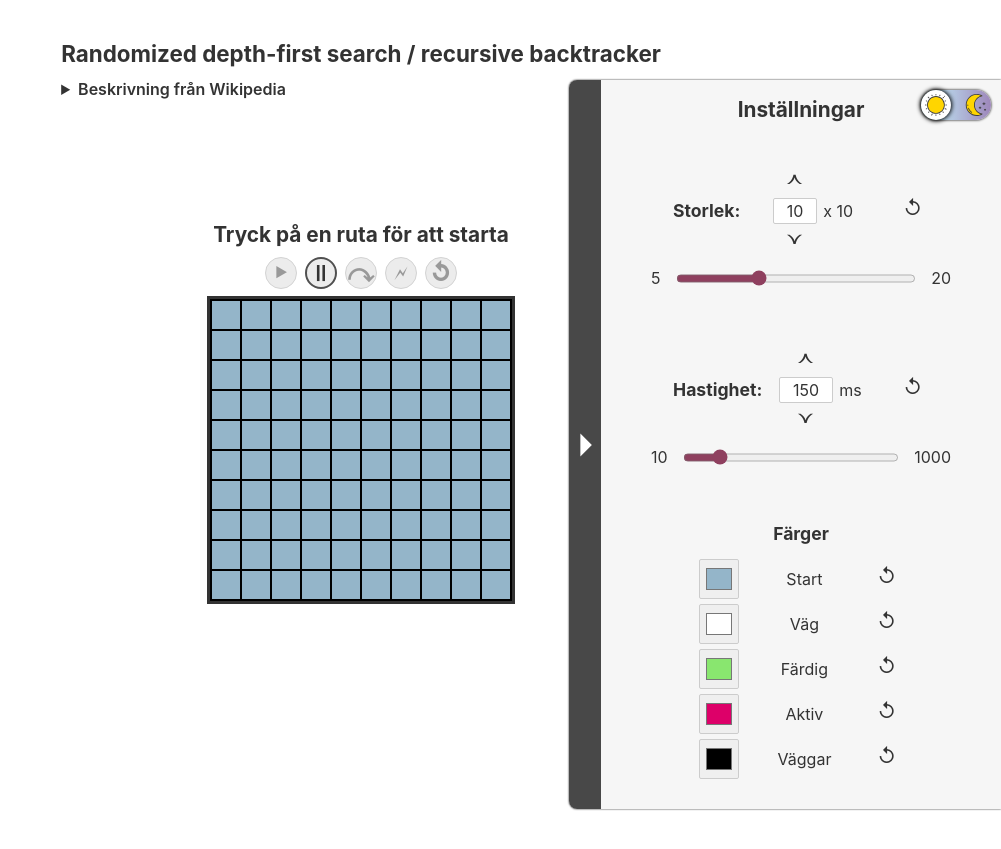
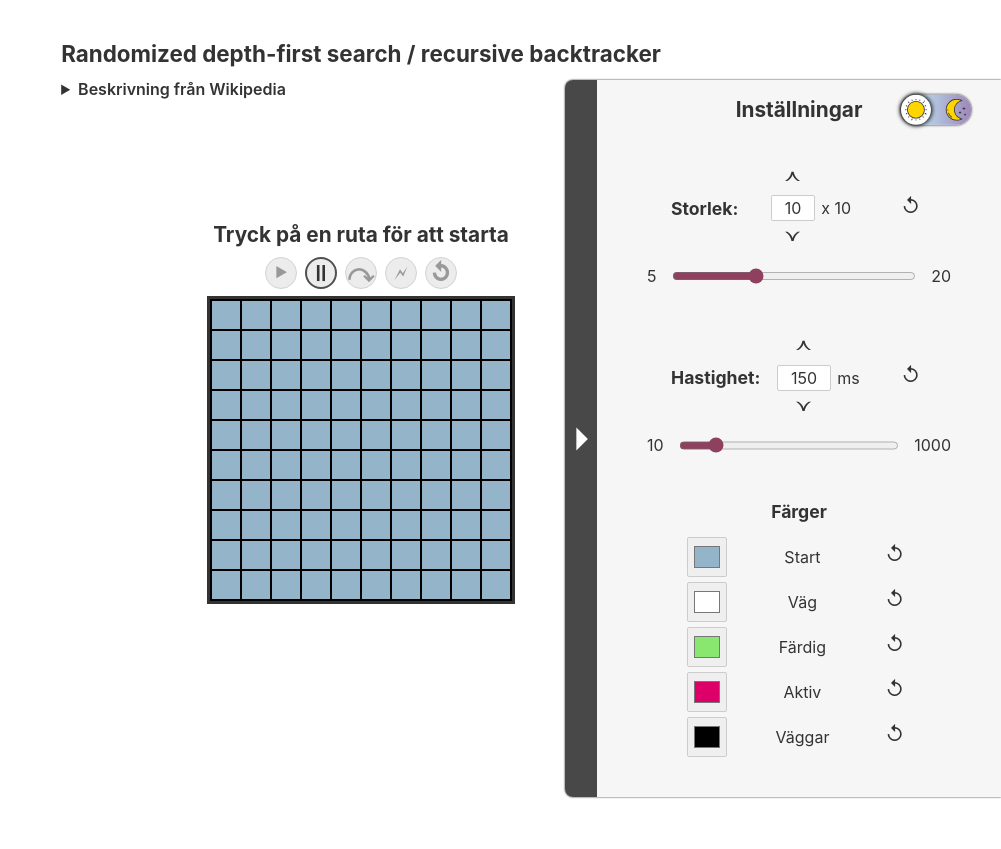
Before and after one commit to Alexander-Holm/maze-algorithm, a Svelte app: page / in a window 1280 px wide. Shown: the whole page, without its empty margins (279-1280 px from the left). Built offline with nearby package versions, Linux system fonts and the light colour scheme.

Commit message:
Placering av darkmode-button

```diff
--- a/src/components/DarkModeToggle.svelte
+++ b/src/components/DarkModeToggle.svelte
@@ -26,7 +26,8 @@
 <style>
     #dark-mode-toggle{
         position: absolute;
-        top: 10px; right: 10px;
+        top: 50%; right: -20px;
+        transform: translateY(-50%);
         /* font-size bestämmer storleken på allt */
         font-size: 1.9rem;
         height: 1em;
--- a/src/views/Settings.svelte
+++ b/src/views/Settings.svelte
@@ -36,15 +36,17 @@
         </button>
 
         <div class="expandable" class:closed>
-            <h2>Inställningar</h2>
-            <DarkModeToggle />
+            <div class="header">
+                <h2>Inställningar</h2>
+                <DarkModeToggle />
+            </div>
 
             <!-- Size -->
             <div class="group">
                 <!-- slider-label-container passar på både containern och label, inte gjort av misstag -->
                 <div class="slider-header">
                     <h3>Storlek:</h3>
-                    <div class="input__box-container">
+                    <div class="box-input-container">
                         <InputNumber
                             bind:value={size}
                             min={sliderSettings.size.min} max={sliderSettings.size.max} step={1}
@@ -65,7 +67,7 @@
                 <!-- slider-label-container passar på både containern och label, inte gjort av misstag -->
                 <div class="slider-header">
                     <h3>Hastighet: </h3>
-                    <div class="input__box-container">
+                    <div class="box-input-container">
                         <InputNumber
                             bind:value={speed}
                             min={sliderSettings.speed.min} max={sliderSettings.speed.max} step={1}
@@ -156,35 +158,28 @@
                 transform: rotateY(180deg);
             }
     .expandable{
-        position: relative;
-        align-self: center;
-        display: flex;
-        flex-direction: column;
-        align-items: center;
-
         background-color: rgba(245, 245, 245, 0.9);
-        width: 20rem;
-        padding-inline: 40px;
+        width: 19rem;
+        padding-inline: 50px;
         overflow: hidden;
         opacity: 1;
         transition: 0.35s ease-out;
-        transition-property: width, opacity;
+        transition-property: width, opacity, padding-inline;
     }
         .expandable.closed{
             width: 0;
             padding-inline: 0;
             opacity: 0;
         }
+    .header{
+        position: relative;
+        text-align: center;
+    }
     .group{
         width: 100%;
-        padding: 10px;
-        margin: 15px 0;
-        display: flex;
-        flex-direction: column;
-        box-sizing: border-box;
+        margin: 40px auto;
     }
     #color-settings{
-        align-items: stretch;
         width: 14rem;
         min-width: min-content;
         max-width: 100%;
@@ -200,12 +195,12 @@
         margin: auto;
         margin-bottom: 6px;
     }
-    .input__box-container{
+    .box-input-container{
         display: flex;
         align-items: center;
         margin-inline: 12px;
     }
-        .input__box-container span{
+        .box-input-container span{
             /*
                 Sätter width för att containern inte ska flytta sig
                 när längden text ändras, t.ex. 9 -> 10 (1 -> 2 tecken)
@@ -222,6 +217,7 @@
         text-align: center;
     }
 
+
     /* Dark mode */
     :global([data-dark-mode = true]) .expandable{
         background-color: rgba(50, 55, 55, 0.99);
```
Also changed, not shown: public/build/bundle.css, public/build/bundle.js, 1 other file (tests, documents, lock files or other folders).
